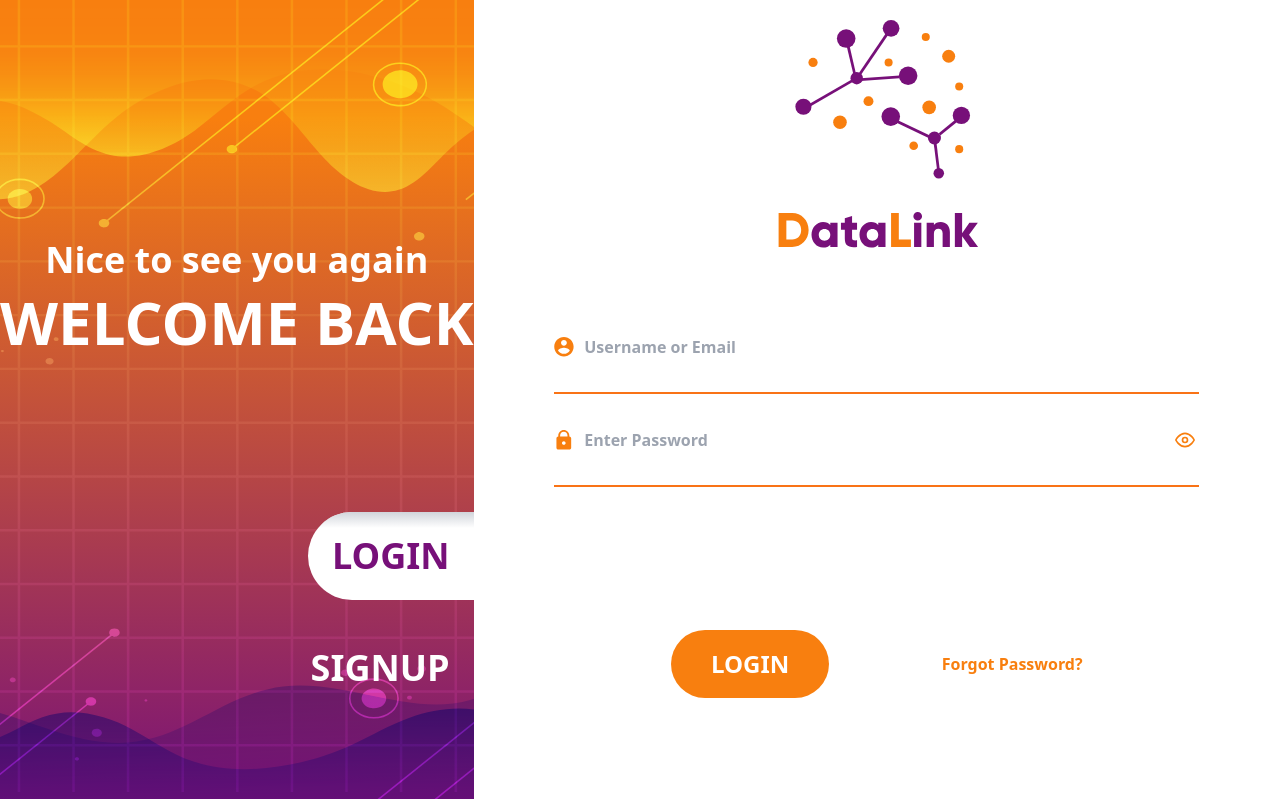
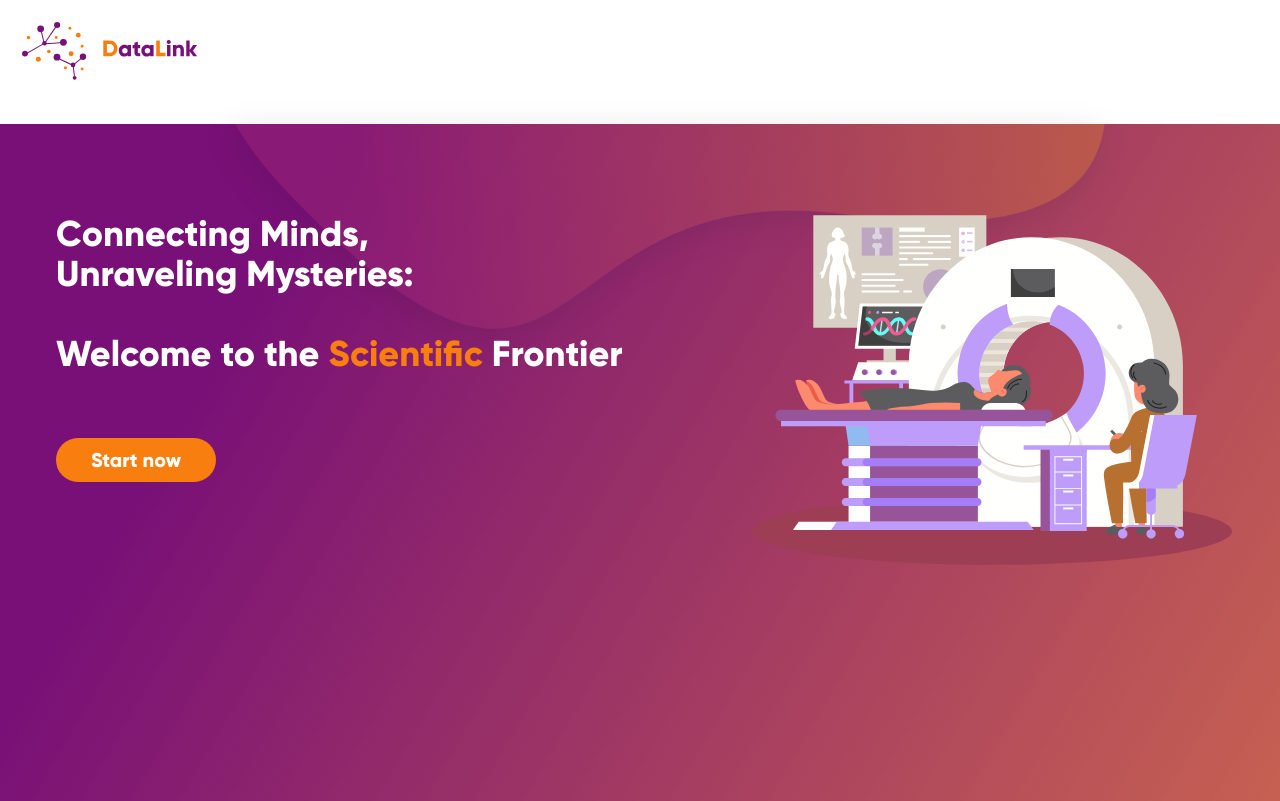
Before and after one commit to G-Rania/tp-igl, a React (Create React App) app in the folder tp-warafi/: page / in a window 1280 px wide. Shown: the top 801 px of the page. Built offline with nearby package versions, Linux system fonts and the light colour scheme.

Commit message:
bouttons 2

```diff
--- a/tp-warafi/package.json
+++ b/tp-warafi/package.json
@@ -17,7 +17,6 @@
     "build": "react-scripts build",
     "test": "react-scripts test",
     "eject": "react-scripts eject"
-
   },
   "eslintConfig": {
     "extends": [
--- a/tp-warafi/src/App.js
+++ b/tp-warafi/src/App.js
@@ -2,12 +2,14 @@
 import './App.css';
 import './index.css'
 import LandingPage from './Pages/LandingPage';
-import Login from './Pages/Login'
+//import Login from './Pages/Login'
+//import Signup from './Pages/Sign-up';
 
 function App() {
   return (
-    <Login/>
-    /*<LandingPage/> */
+    //<Login/>
+    <LandingPage/>
+    //<Signup/>
   );
 }
 
--- a/tp-warafi/src/Components/LandingPage/Section1.jsx
+++ b/tp-warafi/src/Components/LandingPage/Section1.jsx
@@ -1,4 +1,5 @@
 import React, {useState,useEffect} from 'react'
+//import {BrowserRouter as Router, Route, NavLink, Routes} from 'react-router-dom';
 import Logo from '../Logo'
 import background from '../../Images/LandingPage/FondDegrade.svg'
 import chimie from '../../Images/LandingPage/Chimie.svg'
@@ -7,10 +8,18 @@ import maths from '../../Images/LandingPage/Mathematiques.svg'
 import medecine from '../../Images/LandingPage/Medecine.svg'
 import Loginbtn from './Loginbtn'
 import Signoutbtn from './Signoutbtn'
+import Signup from '../../Pages/Sign-up'
 
 const Section1 = ()=> {
   const [currentImage, setCurrentImage] = useState(0);
   const images = [chimie,informatique,medecine,maths];
+
+  /* gestion du boutton login et start now */
+  const [ShowSignupPage, setShowSignupPage] = useState(false);
+  const handlebtnSignup = () => {
+    setShowSignupPage(true);
+    //window.location.href = '../../Pages/Login'
+  };
 
   useEffect (() => {
     const timer = setTimeout(() => {
@@ -33,7 +42,7 @@ const Section1 = ()=> {
              Unraveling Mysteries: <br/> <br/>
              Welcome to the <span className='text-[#F87F0F]'>Scientific</span> Frontier <br/>
             </h1>
-            <button className='bg-[#F87F0F] mt-16 ml-10 text-white text-xl font1 rounded-full w-40 h-11 hover:shadow-xl'>Start now</button>
+            <button onClick={handlebtnSignup} className='bg-[#F87F0F] mt-16 ml-10 text-white text-xl font1 rounded-full w-40 h-11 hover:shadow-xl'>Start now</button>
           </div>
           <div className='flex flex-col '>
              <div className='flex flex-row bg-none h-20 justify-around top-4 right-4'>
@@ -45,8 +54,6 @@ const Section1 = ()=> {
               </div>
           </div>
 
-
-
       </div>
     )
   }
--- a/tp-warafi/src/Pages/LandingPage.jsx
+++ b/tp-warafi/src/Pages/LandingPage.jsx
@@ -1,4 +1,4 @@
-import React from "react";
+import React,{useState} from "react";
 import Section1 from "../Components/LandingPage/Section1";
 import Section2 from "../Components/LandingPage/Section2";
 import Section3 from "../Components/LandingPage/Section3";
@@ -6,8 +6,11 @@ import Section4 from "../Components/LandingPage/Section4";
 import Footer from "../Components/Footer";
 
 
+
 const LandingPage = () => {
+
     return(
+
           <div className="bg-none">
                 <Section1/>
                 <div className='bg-none' style={{ padding: "80px" }}></div>
@@ -21,5 +24,4 @@ const LandingPage = () => {
             </div>
     )
 }
-
 export default LandingPage
```
Also changed, not shown: 1 other file (tests, documents, lock files or other folders). Lines whose indentation alone changed are shown as unchanged.
